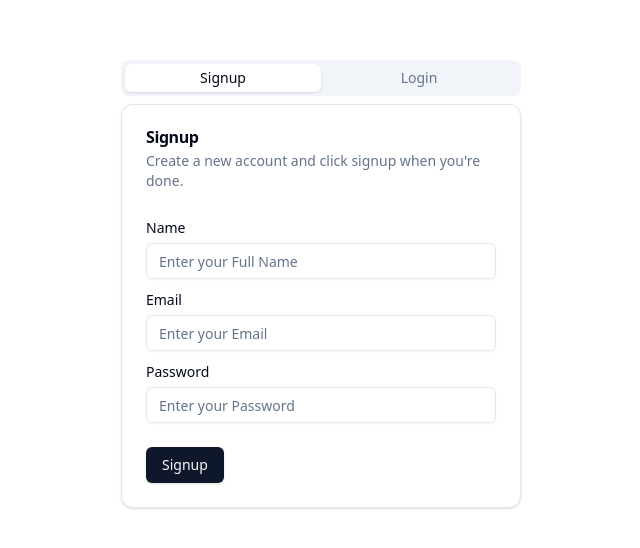
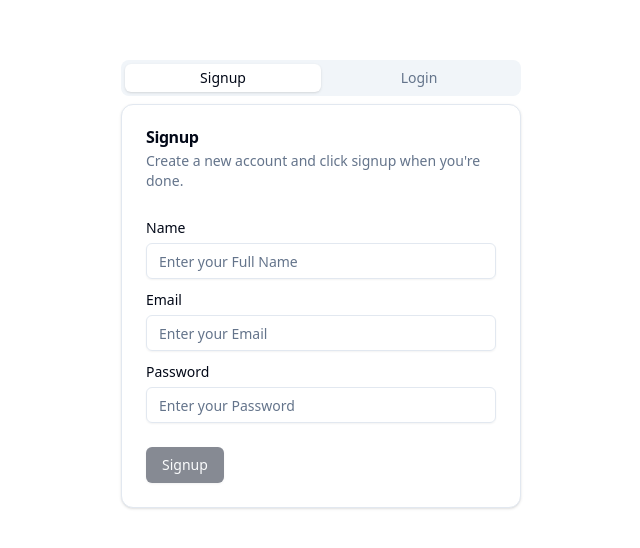
Before and after one commit to 9090856788/LMS, a React (Vite) app in the folder client/: page /login in a window 1280 px wide. Shown: the part 116-664 px from the top of the page, without its empty margins (319-959 px from the left). Built offline with nearby package versions, Linux system fonts and the light colour scheme.

Commit message:
disable the login & register button till input field is not fill.

```diff
--- a/client/src/pages/Login.jsx
+++ b/client/src/pages/Login.jsx
@@ -31,6 +31,9 @@ const Login = () => {
     return emailRegex.test(email);
   };
 
+  // Validate if all fields are filled
+  const isSignupDisabled = !email || !password || !name;
+  const isLoginDisabled = !email || !password;
   const handleRegister = async () => {
     // Validation
     if (!name.trim()) {
@@ -223,7 +226,10 @@ const Login = () => {
               </div>
             </CardContent>
             <CardFooter>
-              <Button onClick={handleRegister} disabled={loading}>
+              <Button
+                onClick={handleRegister}
+                disabled={loading || isSignupDisabled}
+              >
                 {loading ? (
                   <RotatingLines
                     visible={true}
@@ -275,7 +281,10 @@ const Login = () => {
               </div>
             </CardContent>
             <CardFooter>
-              <Button onClick={handleLogin} disabled={loading}>
+              <Button
+                onClick={handleLogin}
+                disabled={loading || isLoginDisabled}
+              >
                 {loading ? (
                   <RotatingLines
                     visible={true}
```
